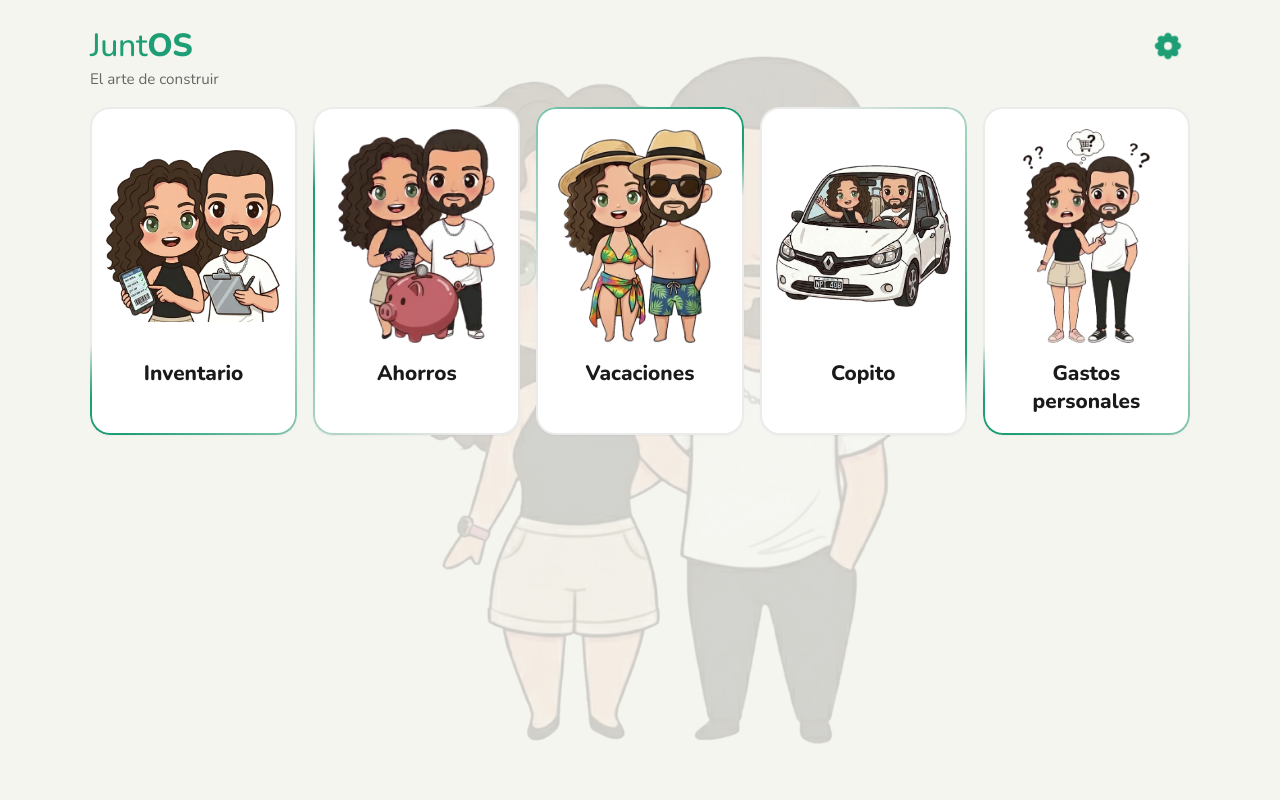
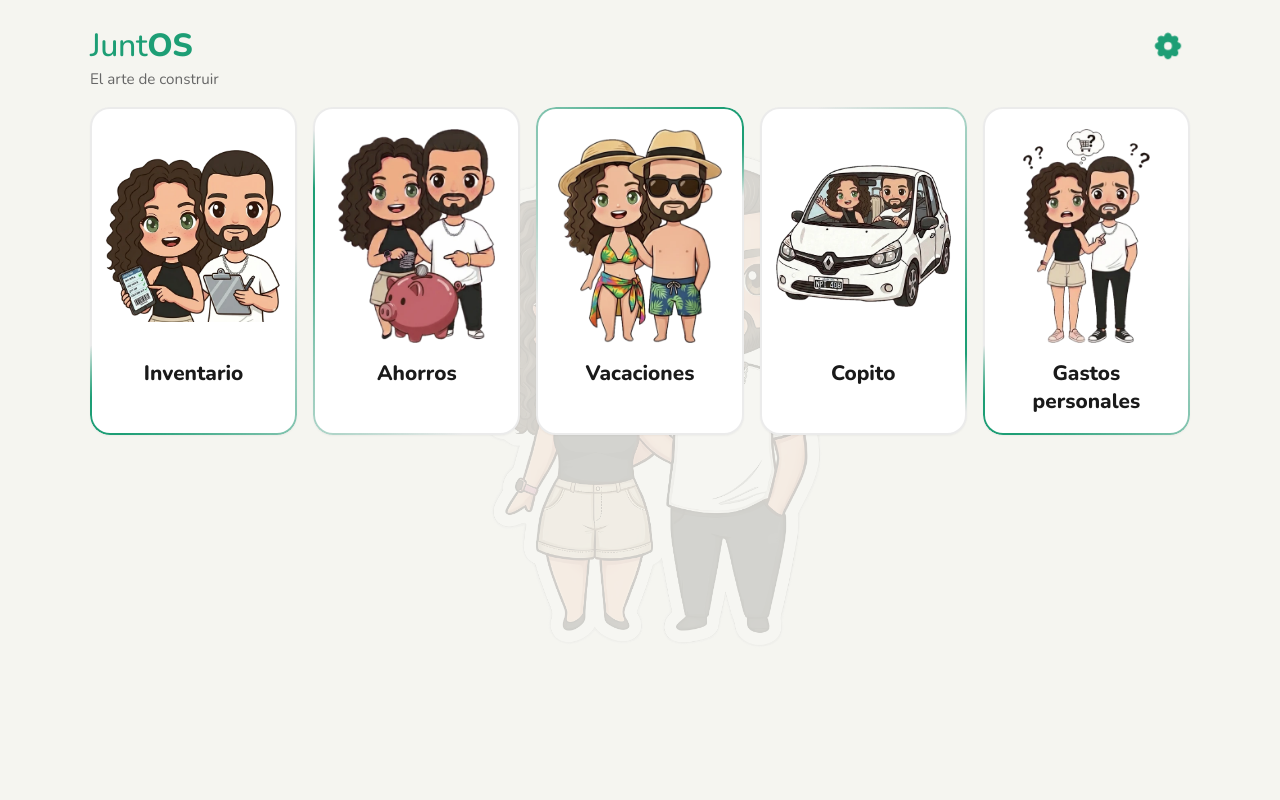
Before and after one commit to alebarba2440/inventario-casa, a PHP site: page /index.html in a window 1280 px wide. Run offline with PHP 8.4, Linux system fonts and the light colour scheme; some libraries are stand-ins or nearby versions.

Commit message:
Fondo de toda la app con la nueva imagen en HD
Co-Authored-By: Claude Opus 5.5 <noreply@anthropic.com>
Claude-Session: https://claude.ai/code/session_01LMZK85bQ5JCHh7utCTGme3

```diff
--- a/fondo.css
+++ b/fondo.css
@@ -4,8 +4,8 @@ html{background:var(--bg) !important;min-height:100%}
 body{background:transparent !important}
 html::before{
   content:"";position:fixed;inset:0;z-index:-1;pointer-events:none;
-  background:url("img/solos.webp") center center no-repeat;
+  background:url("img/fondo-juntos.webp") center center no-repeat;
   /* grande y centrada: en el celu ocupa casi toda la pantalla, en la compu se limita por la altura */
-  background-size:min(120vw, 64vh) auto;
+  background-size:min(105vw, 62vh * 0.757) auto;
   opacity:var(--fondo-opacidad);
 }
```
Also changed, not shown: img/fondo-juntos.webp (added).
